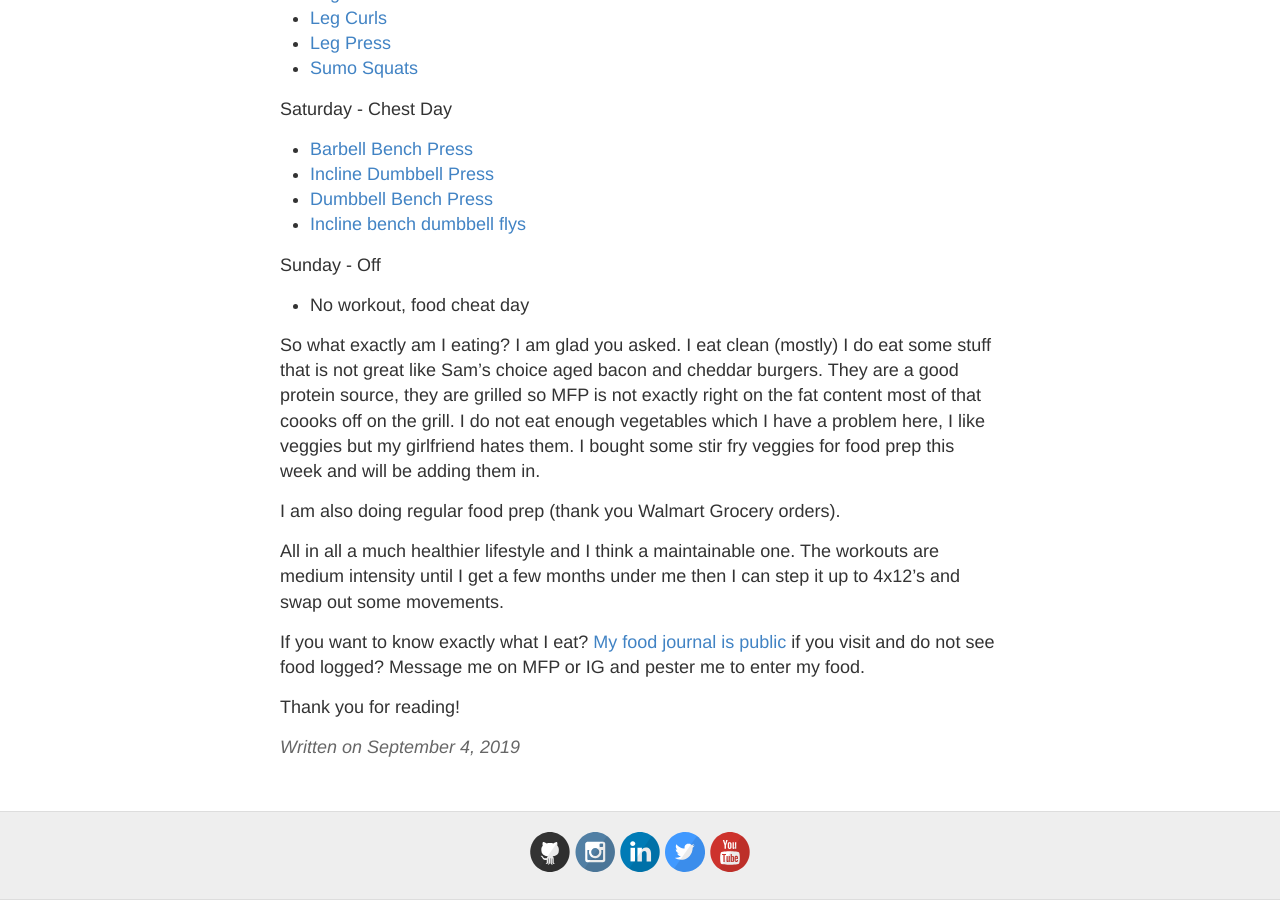
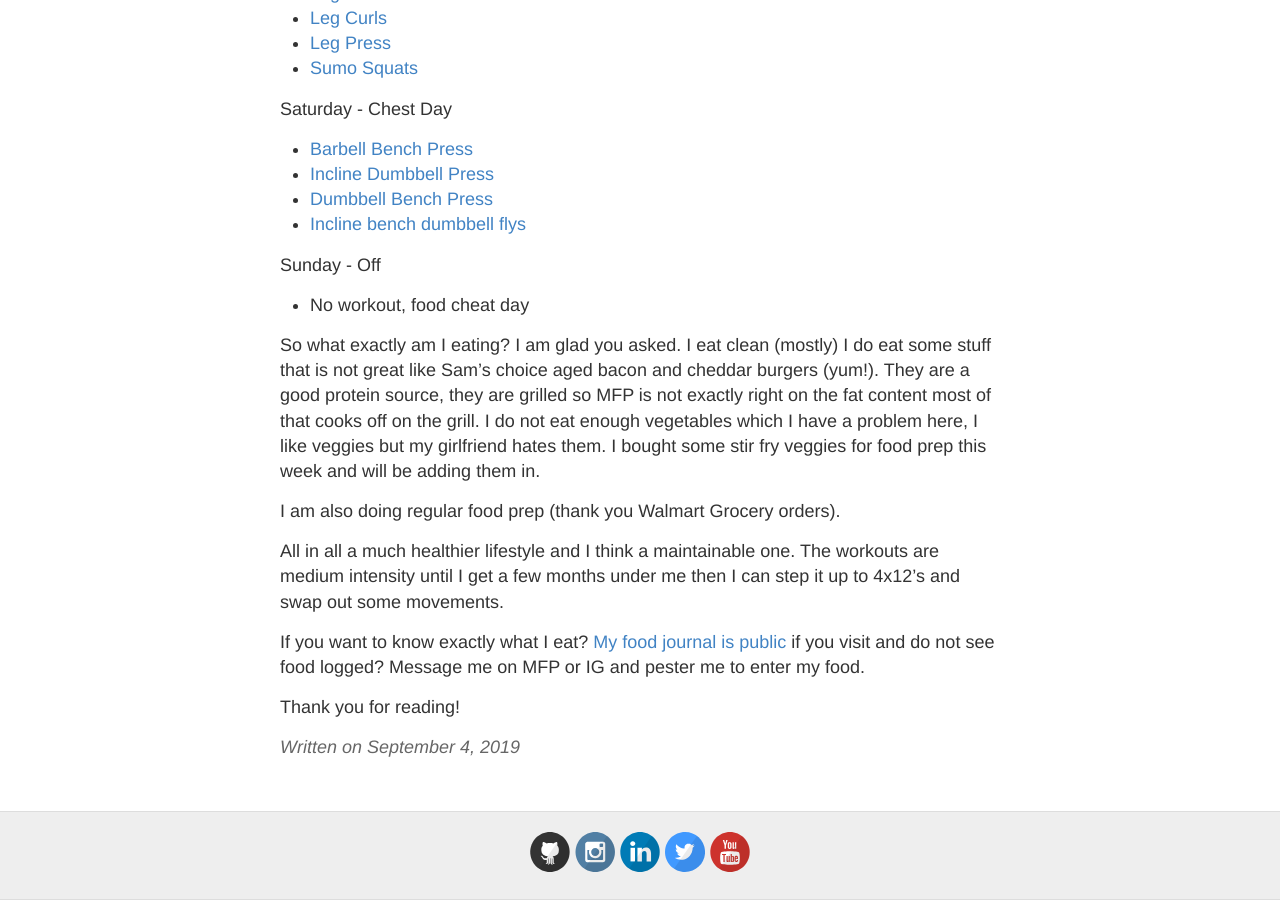
Before and after one commit to mandatoryhashtags/thefatguyjourney-com, a Jekyll site: the page built from _posts/2019-9-04-Three-months-later.md, in a window 1280 px wide and 900 px high, scrolled down 2918 px. Built offline with Jekyll 4.4.1, drawn with Linux system fonts in a browser that asks for light colours.

Commit message:
Update 2019-9-04-Three-months-later.md

```diff
--- a/_posts/2019-9-04-Three-months-later.md
+++ b/_posts/2019-9-04-Three-months-later.md
@@ -119,7 +119,7 @@ Sunday - Off
 * No workout, food cheat day
 
 
-So what exactly am I eating? I am glad you asked. I eat clean (mostly) I do eat some stuff that is not great like Sam's choice aged bacon and cheddar burgers. They are a good protein source, they are grilled so MFP is not exactly right on the fat content most of that coooks off on the grill. I do not eat enough vegetables which I have a problem here, I like veggies but my girlfriend hates them. I bought some stir fry veggies for food prep this week and will be adding them in.
+So what exactly am I eating? I am glad you asked. I eat clean (mostly) I do eat some stuff that is not great like Sam's choice aged bacon and cheddar burgers (yum!). They are a good protein source, they are grilled so MFP is not exactly right on the fat content most of that cooks off on the grill. I do not eat enough vegetables which I have a problem here, I like veggies but my girlfriend hates them. I bought some stir fry veggies for food prep this week and will be adding them in.
 
 I am also doing regular food prep (thank you Walmart Grocery orders).
 
```
